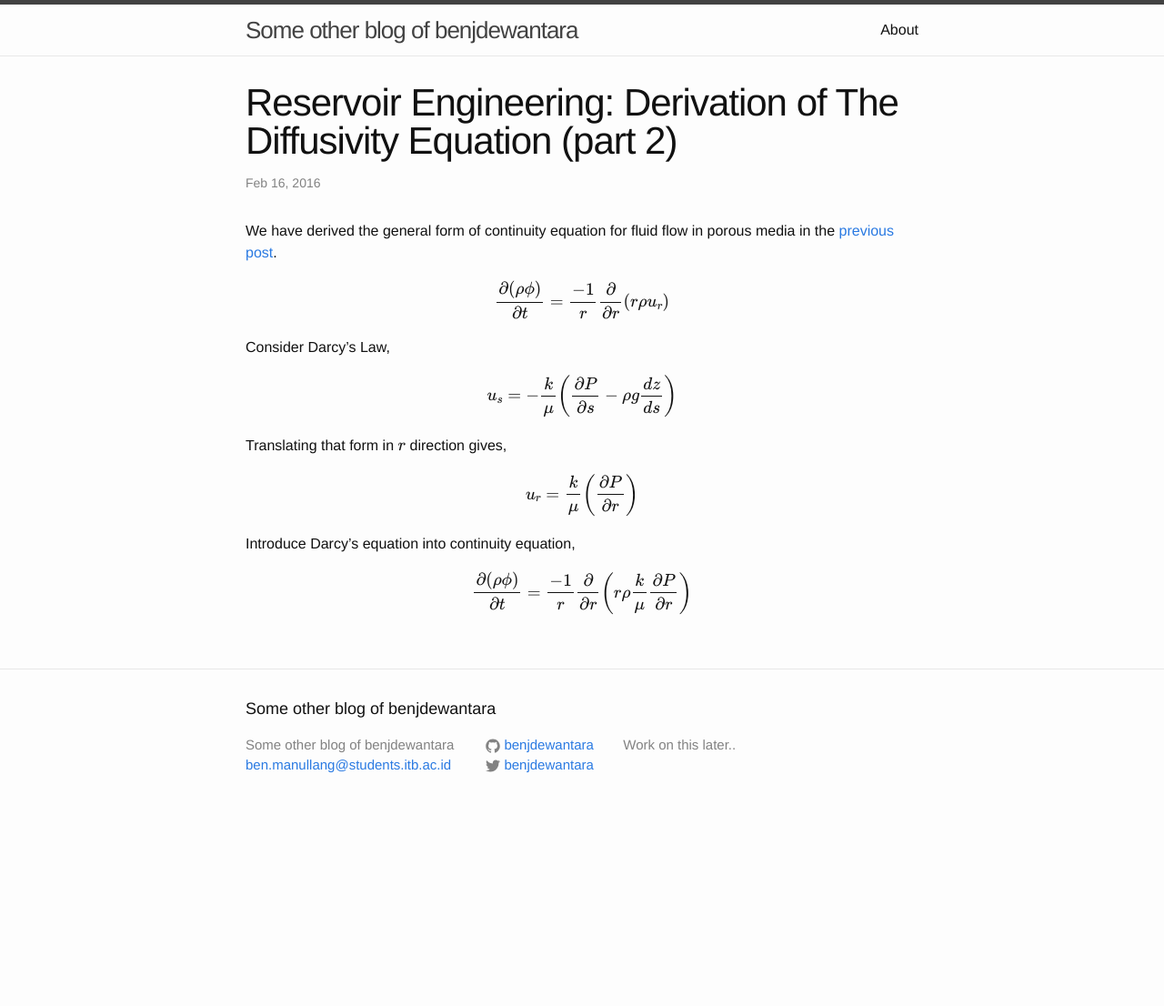
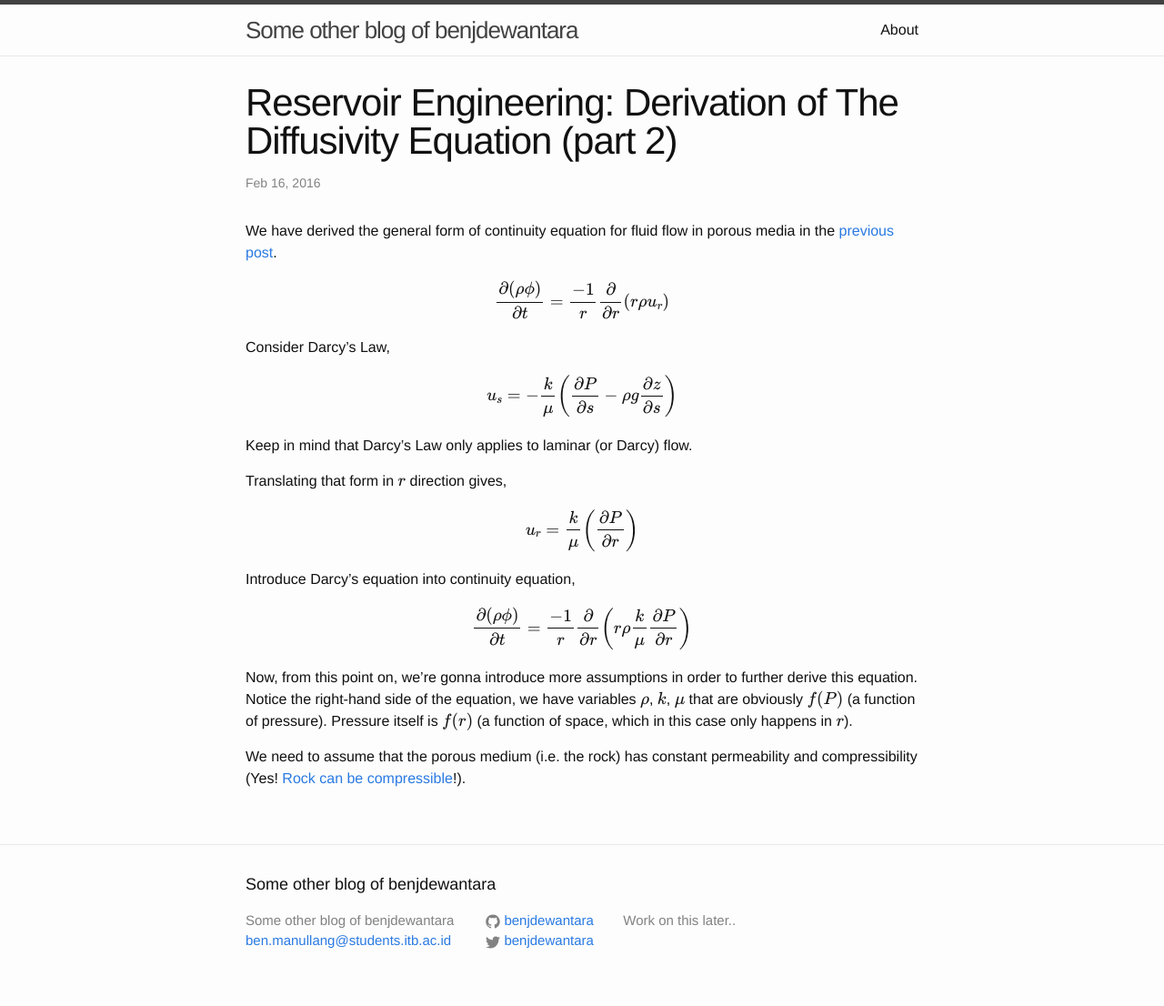
Before and after one commit to benjdewantara/benjdewantara.github.io, a Jekyll site: the page built from _posts/2016-02-16-review-res-eng-derivation-of-diffusivity-equation-pt-2.md, in a window 1280 px wide. Shown: the whole page at 91% size. Built offline with Jekyll 4.4.1, drawn with Linux system fonts in a browser that asks for light colours; formulas are drawn with MathJax 3; comment, search, counter and statistics services are not loaded; before the commit the page ends 913 px from its top, so only the background shows below that.

```diff
--- a/_posts/2016-02-16-review-res-eng-derivation-of-diffusivity-equation-pt-2.md
+++ b/_posts/2016-02-16-review-res-eng-derivation-of-diffusivity-equation-pt-2.md
@@ -13,7 +13,9 @@
 
 Consider Darcy's Law,
 
-$$ u_s = -\frac{k}{\mu} \left( \frac{\partial P}{\partial s} - \rho g \frac{dz}{ds} \right) $$
+$$ u_s = -\frac{k}{\mu} \left( \frac{\partial P}{\partial s} - \rho g \frac{\partial z}{\partial s} \right) $$
+
+Keep in mind that Darcy's Law only applies to laminar (or Darcy) flow.
 
 Translating that form in $$ r $$ direction gives,
 
@@ -23,6 +25,12 @@
 
 $$ \frac{\partial{ \left( \rho\phi \right) }}{\partial{t}} = \frac{-1}{r} \frac{\partial}{\partial r}\left( r \rho \frac{k}{\mu} \frac{\partial P}{\partial r} \right) $$
 
+Now, from this point on, we're gonna introduce more assumptions in order to further derive this equation. Notice the right-hand side of the equation, we have variables $$ \rho $$, $$ k $$, $$ \mu $$ that are obviously $$ f(P) $$ (a function of pressure). Pressure itself is $$ f(r) $$ (a function of space, which in this case only happens in $$ r $$).
+
+We need to assume that the porous medium (i.e. the rock) has constant permeability and compressibility (Yes! [Rock can be compressible](compaction-drive-res)!).
+
+
+
 
 
 
```
Also changed, not shown: other parts of _posts/2016-02-16-review-res-eng-derivation-of-diffusivity-equation-pt-2.md (+1 -6 lines), _posts/2016-02-04-review-res-eng-derivation-of-diffusivity-equation-pt-1.md (+1 -1 lines).
